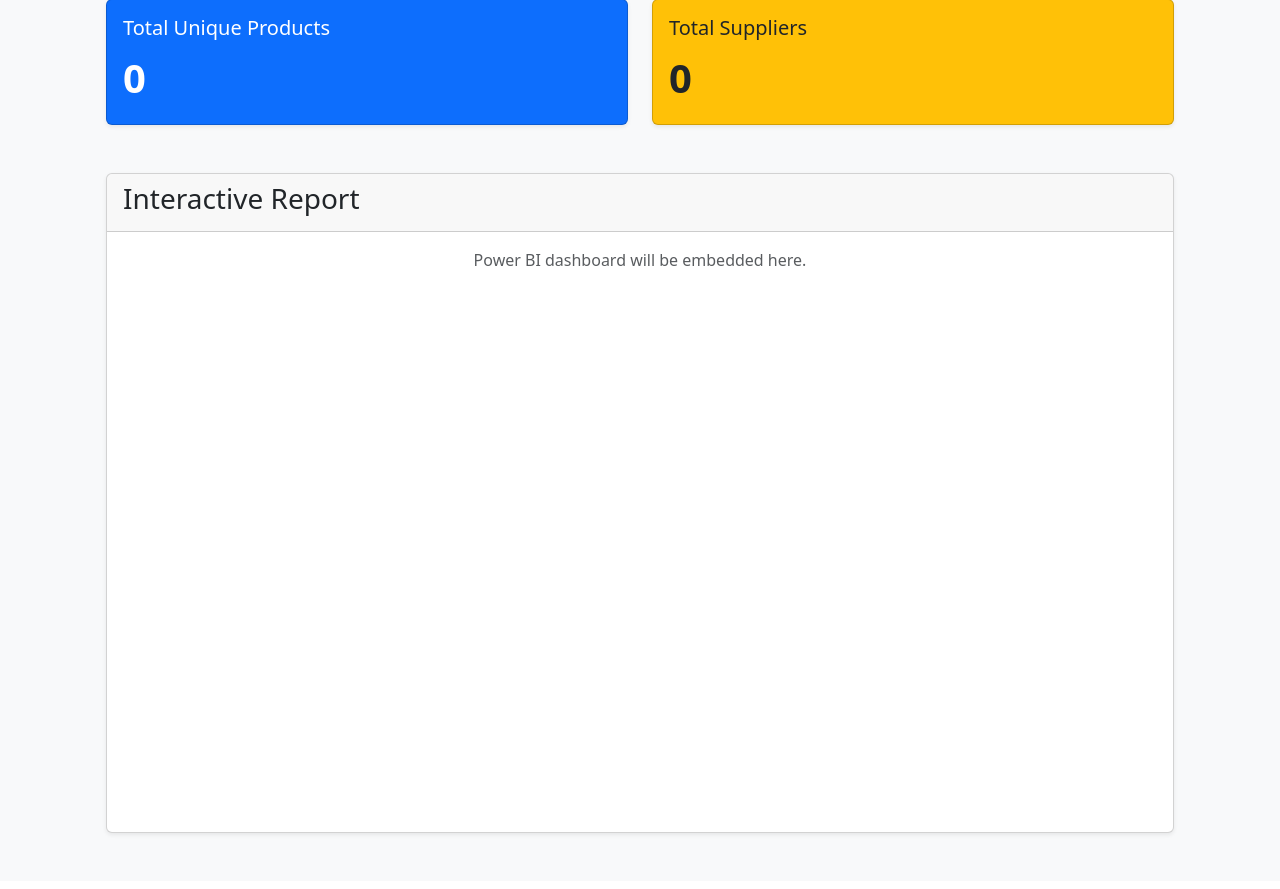
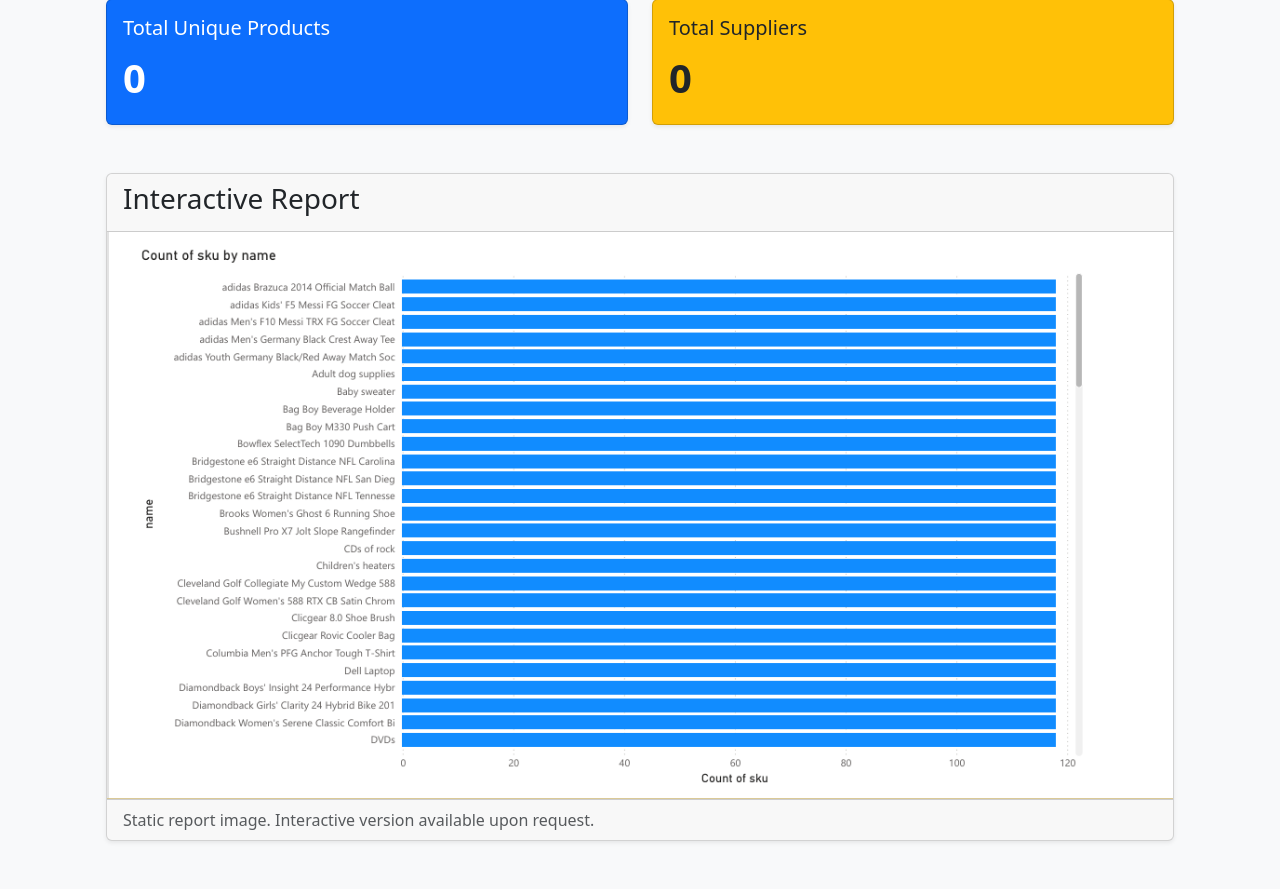
Before and after one commit to Tilooo/LogiDash, a Django app: page / in a window 1280 px wide. Shown: the part 280-1169 px from the top of the page. Before the commit the page ends 1116 px from the top, so only its background shows below. Run offline with Django 5.2, Linux system fonts and the light colour scheme; data that the repository does not hold is empty.

Commit message:
7. Embed static image of Power BI report as a fallback.

```diff
--- a/supply_chain/templates/supply_chain/dashboard.html
+++ b/supply_chain/templates/supply_chain/dashboard.html
@@ -1,4 +1,5 @@
 {% extends 'supply_chain/base.html' %}
+{% load static %}
 
 {% block title %}
     LogiDash - Dashboard
@@ -40,8 +41,13 @@
             <div class="card-header">
                 <h3>Interactive Report</h3>
             </div>
-                    <div class="card-body text-center" style="height: 600px;">
-                        <p class="text-muted">Power BI dashboard will be embedded here.</p>
+            <div class="card-body p-0">
+                <a href="{% static 'supply_chain/images/dashboard_report.png' %}" target="_blank">
+                   <img src="{% static 'supply_chain/images/dashboard_report.png' %}" alt="Power BI Report Snapshot" style="width: 100%; height: auto;">
+                </a>
+            </div>
+            <div class="card-footer text-muted">
+                Static report image. Interactive version available upon request.
             </div>
         </div>
     </div>
```
Also changed, not shown: supply_chain/static/supply_chain/images/dashboard_report.png (added). Lines whose indentation alone changed are shown as unchanged.
